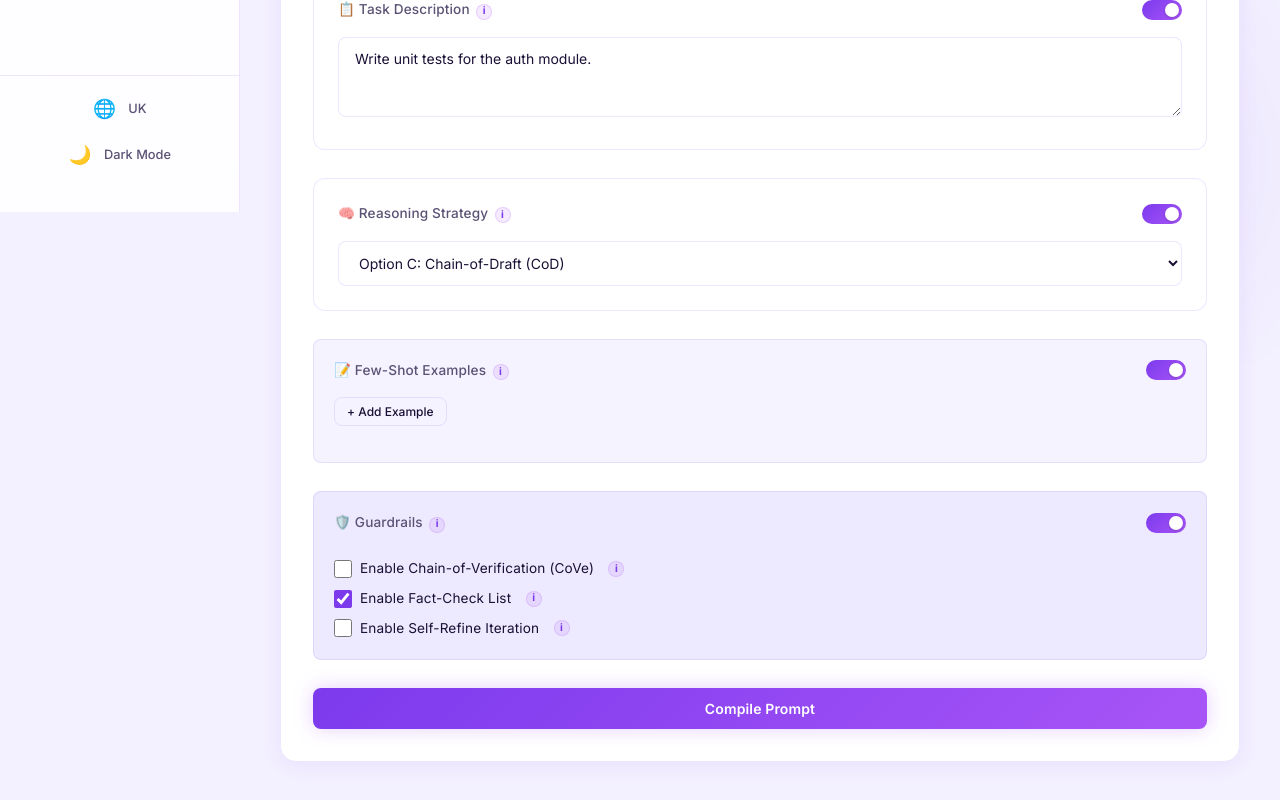
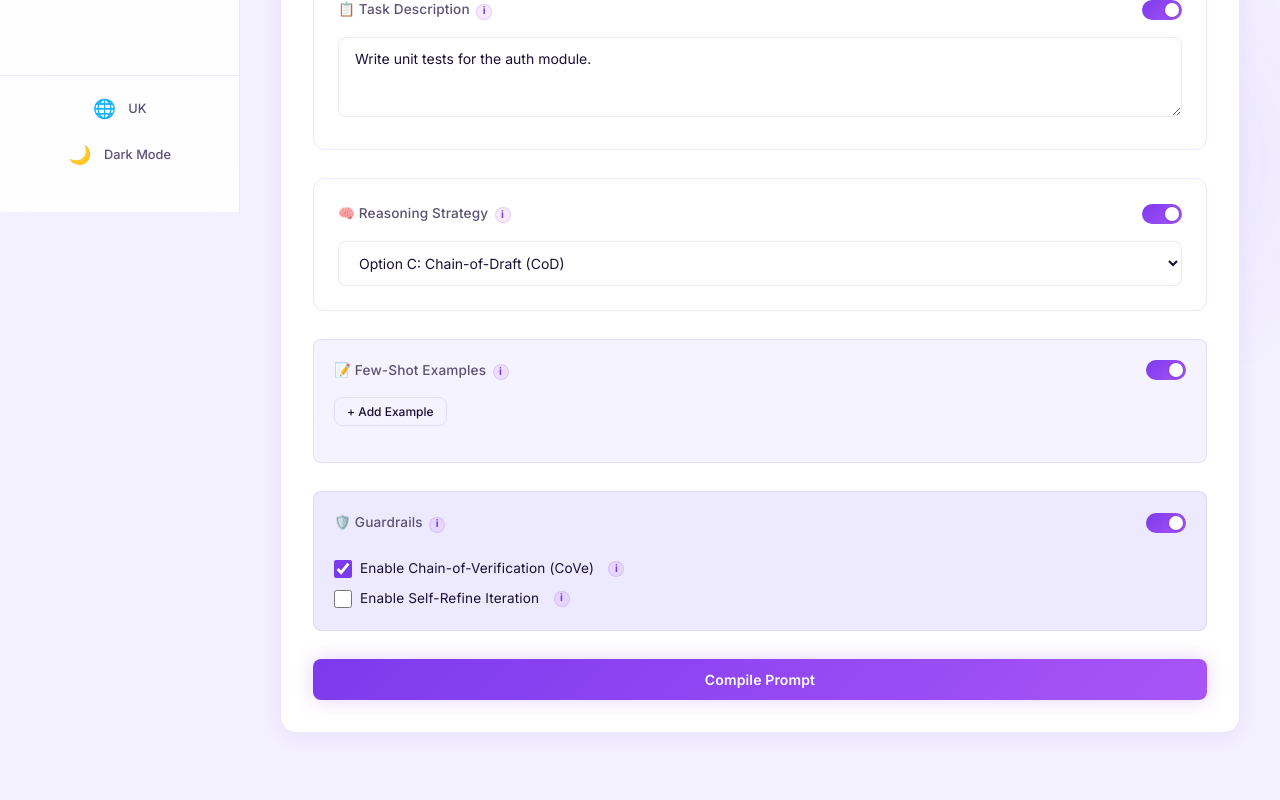
Before and after one commit to Rusewww/Prompt-Builder, a React (Vite) app in the folder frontend/: page / in a window 1280 px wide. Shown: the part 588-1388 px from the top of the page. After the commit the page ends 1361 px from the top, so only its background shows below. Built offline with nearby package versions, Linux system fonts and the light colour scheme.

Commit message:
feat: implement PromptBuilder component with multi-step workflow and internationalization support

```diff
--- a/frontend/src/PromptBuilder.jsx
+++ b/frontend/src/PromptBuilder.jsx
@@ -24,7 +24,6 @@ const PromptBuilder = () => {
     task: 'Write unit tests for the auth module.',
     reasoning_pattern: 'Chain-of-Draft',
     use_cove: true,
-    use_cove_verification: false,
     use_self_refine: false,
     examples: []
   });
@@ -95,7 +94,7 @@ const PromptBuilder = () => {
         reasoning_pattern: useReasoning ? formData.reasoning_pattern : '',
         examples: useExamples ? formData.examples : [],
         use_cove: useGuardrails ? formData.use_cove : false,
-        use_cove_verification: useGuardrails ? formData.use_cove_verification : false,
+        use_cove_verification: useGuardrails ? formData.use_cove : false,
         use_self_refine: useGuardrails ? formData.use_self_refine : false,
       };
 
@@ -301,10 +300,6 @@ const PromptBuilder = () => {
               <div className={`collapsible-wrapper ${useGuardrails ? 'expanded' : ''}`}>
                 <div className="collapsible-inner">
                   <label className="checkbox-label">
-                    <input type="checkbox" name="use_cove_verification" checked={formData.use_cove_verification} onChange={handleInputChange} />
-                    {t('coveVerificationLabel')}<InfoTip text={t('tipCoveVerification')} />
-                  </label>
-                  <label className="checkbox-label">
                     <input type="checkbox" name="use_cove" checked={formData.use_cove} onChange={handleInputChange} />
                     {t('coveLabel')}<InfoTip text={t('tipCove')} />
                   </label>
--- a/frontend/src/translations.js
+++ b/frontend/src/translations.js
@@ -16,7 +16,7 @@ export const translations = {
     outputPlaceholder: "Output",
     guardrailsLabel: "🛡️ Guardrails",
     coveVerificationLabel: "Enable Chain-of-Verification (CoVe)",
-    coveLabel: "Enable Fact-Check List",
+    coveLabel: "Enable Chain-of-Verification (CoVe)",
     selfRefineLabel: "Enable Self-Refine Iteration",
     compileBtn: "Compile Prompt",
     compilingBtn: "Compiling...",
@@ -56,7 +56,7 @@ export const translations = {
     tipExamples: "Provide input/output pairs so the AI learns the pattern you expect. More examples = better accuracy.",
     tipGuardrails: "Enable verification and self-correction mechanisms to reduce hallucinations and improve reliability.",
     tipCoveVerification: "Adds a verification step where the AI cross-checks its own claims for accuracy.",
-    tipCove: "Generates a fact-check list the AI uses to validate each statement in its response.",
+    tipCove: "Enables self-verification of claims and concludes the response with a Fact-Check List for reliability.",
     tipSelfRefine: "Allows the AI to critique and improve its own answer through iterative refinement.",
     viewPromptOnly: "Prompt Only",
     viewSplit: "Split View",
@@ -79,7 +79,7 @@ export const translations = {
     outputPlaceholder: "Вихідні дані",
     guardrailsLabel: "🛡️ Захисні Механізми",
     coveVerificationLabel: "Увімкнути ланцюг верифікації (CoVe)",
-    coveLabel: "Увімкнути список перевірки фактів",
+    coveLabel: "Увімкнути ланцюг верифікації (CoVe)",
     selfRefineLabel: "Увімкнути самовдосконалення (Self-Refine)",
     compileBtn: "Скомпілювати Промпт",
     compilingBtn: "Компіляція...",
@@ -119,7 +119,7 @@ export const translations = {
     tipExamples: "Надайте пари вхід/вихід, щоб ШІ зрозумів очікуваний патерн. Більше прикладів = краща точність.",
     tipGuardrails: "Увімкніть механізми верифікації та самокорекції для зменшення галюцинацій.",
     tipCoveVerification: "Додає крок верифікації, де ШІ перевіряє власні твердження на точність.",
-    tipCove: "Генерує список перевірки фактів, який ШІ використовує для валідації кожного твердження.",
+    tipCove: "Вмикає самоперевірку тверджень та завершує відповідь списком перевірки фактів для надійності.",
     tipSelfRefine: "Дозволяє ШІ критикувати та покращувати власну відповідь через ітеративне вдосконалення.",
     viewPromptOnly: "Тільки промпт",
     viewSplit: "Розділений вигляд",
```
Also changed, not shown: frontend/src/PromptLibrary.jsx (line endings or trailing spaces).
